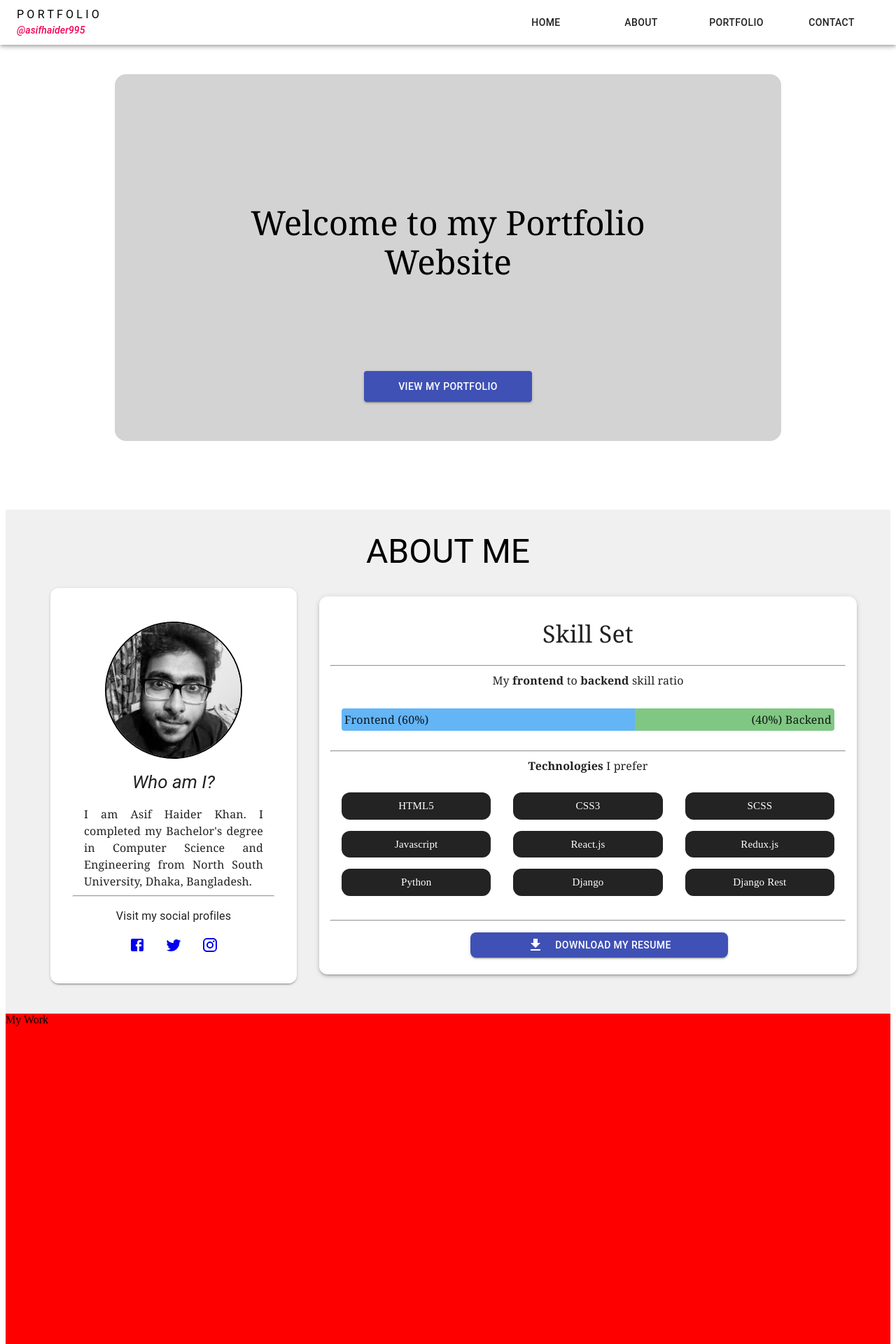
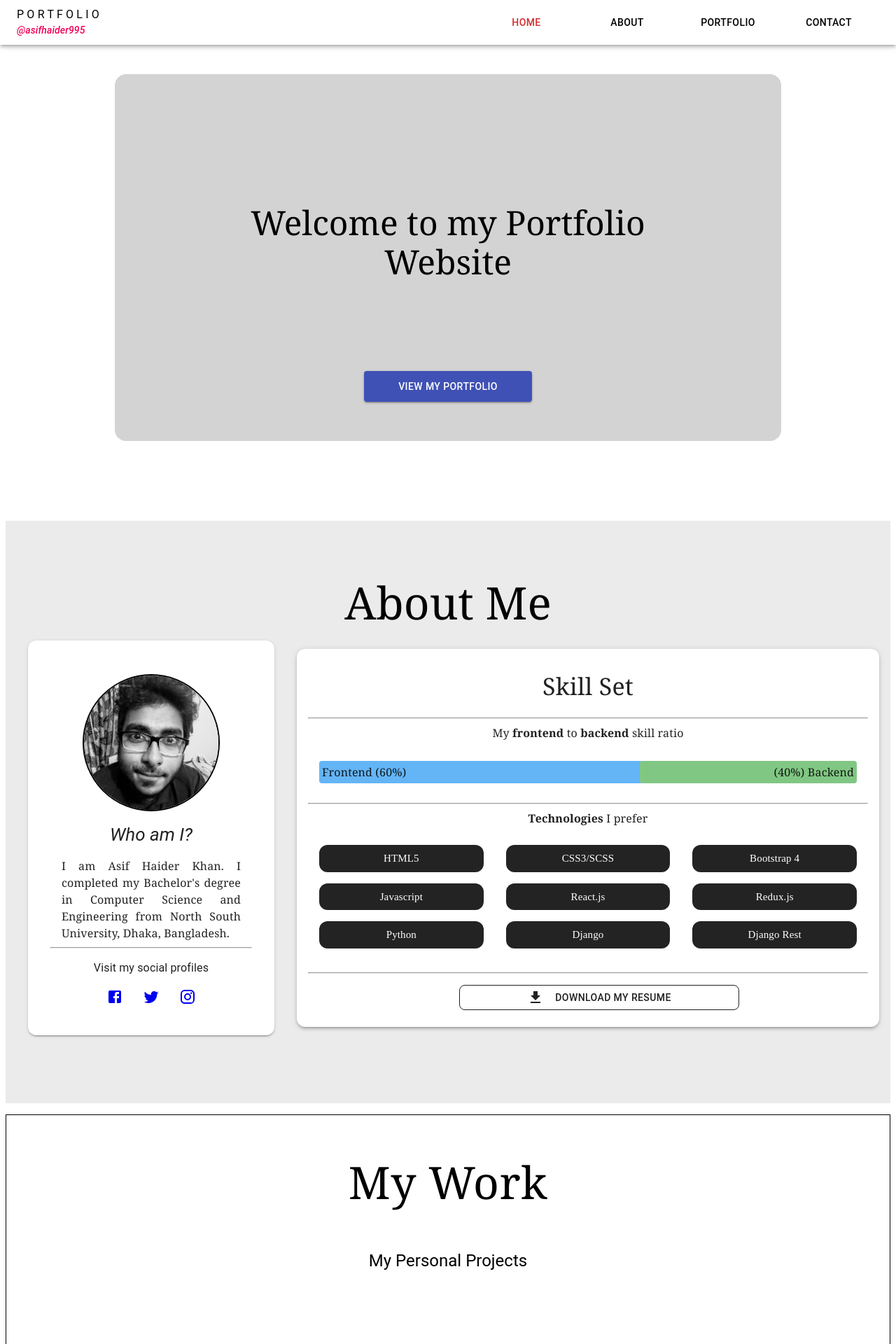
Before and after one commit to asifhaider995/react-portfolio-me, a React (Create React App) app: page / in a window 1280 px wide. Shown: the top 1920 px of the page at 70% size. Built offline with nearby package versions, Linux system fonts and the light colour scheme.

Commit message:
scroll events configured

```diff
--- a/package.json
+++ b/package.json
@@ -9,9 +9,12 @@
     "@testing-library/react": "^9.5.0",
     "@testing-library/user-event": "^7.2.1",
     "colorette": "^1.2.1",
+    "formik": "^2.1.5",
     "react": "^16.13.1",
     "react-dom": "^16.13.1",
-    "react-scripts": "3.4.1"
+    "react-scripts": "3.4.1",
+    "react-scroll": "^1.8.0",
+    "yup": "^0.29.3"
   },
   "scripts": {
     "start": "react-scripts start",
--- a/src/App.css
+++ /dev/null
@@ -1,3 +0,0 @@
-.root {
-  height: 225rem;
-}
--- a/src/App.js
+++ b/src/App.js
@@ -17,7 +17,7 @@ import Footer from './components/Footer'
 
 function App() {
   return (
-    <div style={{height: '200rem', width: '100%', margin: '0', padding: '0'}}>
+    <div style={{height: '240rem'}}>
       <Navbar />
       <Home />
       <About />
--- a/src/components/Footer.js
+++ b/src/components/Footer.js
@@ -1,9 +1,10 @@
 import React from 'react'
-import {makeStyles, Typography, Grid} from '@material-ui/core'
-
+import {makeStyles, Typography, Grid, Fab} from '@material-ui/core'
+import DoubleArrowIcon from '@material-ui/icons/DoubleArrow';
+import {animateScroll as scroll} from 'react-scroll';
 const useStyles = makeStyles((theme)=> ({
   root: {
-    height: '4rem',
+    height: '13%',
     backgroundColor: theme.palette.text.primary,
     display: 'flex',
     alignItems: 'center',
@@ -11,15 +12,49 @@ const useStyles = makeStyles((theme)=> ({
     color: 'white',
     width: '99%',
     position: 'absolute'
-  }
+  },
+  outerGrid: {
+    display: 'inline',
+    alignItems: 'center',
+    justifyContent: 'center',
+    width: '100%',
+  },
+  btnGrid: {
+    display: 'flex',
+    alignItems: 'center',
+    justifyContent: 'center'
+  },
+  scrollToTopBtn: {
+    transform: 'rotate(-90deg)',
+    bottom: '1.5rem',
+    [theme.breakpoints.down('sm')]:{
+      bottom: '1rem',
+    }
+  },
+  typoGrid: {
+    display: 'flex',
+    alignItems: 'center',
+    justifyContent: 'center',
+    marginBottom: '1rem'
+  },
 }))
 function Footer(props) {
   const classes = useStyles();
-
+  function handleClick(event) {
+    event.preventDefault();
+    scroll.scrollToTop({smooth: "easeInOutQuad", delay: "10"});
+  }
   return (
     <Grid className={classes.root}>
-      <Grid>
-        <Typography variant='subtitle1'> Portfolio &copy; 2020, <em>Asif Haider Khan</em></Typography>
+      <Grid className={classes.outerGrid}>
+        <Grid className={classes.btnGrid}>
+          <Fab onClick={handleClick} size="medium" color="secondary" aria-label="up" className={classes.scrollToTopBtn}>
+            <DoubleArrowIcon />
+          </Fab>
+        </Grid>
+        <Grid className={classes.typoGrid}>
+          <Typography variant='subtitle2'> Portfolio &copy; 2020, <em>Asif Haider Khan</em></Typography>
+        </Grid>
       </Grid>
     </Grid>
   )
--- a/src/components/Navbar.js
+++ b/src/components/Navbar.js
@@ -1,6 +1,6 @@
 import React from 'react'
-import {makeStyles, Toolbar, AppBar, Button, Grid, Typography} from '@material-ui/core'
-
+import {makeStyles, Toolbar, AppBar, Grid, Typography} from '@material-ui/core'
+import {Link} from 'react-scroll';
 const useStyles = makeStyles((theme)=> ({
   root: {
     height: '4rem',
@@ -12,7 +12,10 @@ const useStyles = makeStyles((theme)=> ({
     color: 'black',
     width: theme.spacing(50),
     paddingTop: theme.spacing(2),
-    paddingBottom: theme.spacing(2)
+    paddingBottom: theme.spacing(2),
+    '&:hover' : {
+      cursor: 'pointer'
+    }
   },
   spaceGrid: {
     width: theme.spacing(100),
@@ -34,16 +37,23 @@ const useStyles = makeStyles((theme)=> ({
     justifyContent: 'center',
     paddingRight: theme.spacing(2),
     paddingLeft: theme.spacing(2),
-    width: theme.spacing(13),
+    width: theme.spacing(14),
+
   },
   navBtn: {
-    transitionDuration: '.35s',
+    width: '100%',
+    padding: '.75rem',
+    transitionDuration: '.5s',
     '&:hover': {
-      border: '2px solid black',
-      borderRadius: '5px',
       backgroundColor: 'black',
       color: 'white',
+      borderRadius: '5px',
+      zIndex: '1rem',
+      cursor: 'pointer',
     },
+  },
+  activeNavBtn: {
+    color: theme.palette.error.dark
   }
 }))
 function Navbar(props) {
@@ -52,26 +62,67 @@ function Navbar(props) {
   return (
     <AppBar className={classes.root} color='inherit' position='fixed'>
       <Toolbar>
-        {/* <---  Logo --> */}
         <Grid className={classes.logo}>
-          <Typography className={classes.logoLeft}>P O R T F O L I O</Typography>
-          <Typography className={classes.logoRight} align='left' variant='subtitle2' color='secondary'><em>@asifhaider995</em></Typography>
+          <Link
+            to="home"
+            spy={true}
+            smooth="easeInOutQuad"
+            offset={-70}
+            duration={1000}
+          >
+            <Typography className={classes.logoLeft}>P O R T F O L I O</Typography>
+            <Typography className={classes.logoRight} align='left' variant='subtitle2' color='secondary'><em>@asifhaider995</em></Typography>
+          </Link>
         </Grid>
-        {/* <---  Logo --> */}
-        {/* <--- Big Gap --> */}
         <Grid className={classes.spaceGrid} />
         <Grid className={classes.btnGrid}>
           <Grid className={classes.btnInnerGrid}>
-            <Button className={classes.navBtn}>Home</Button>
+            <Link
+              activeClass={classes.activeNavBtn}
+              to="home"
+              spy={true}
+              smooth="easeInOutQuad"
+              offset={-70}
+              duration={1000}
+            >
+              <Typography variant='button' align='center' className={classes.navBtn}>Home</Typography>
+            </Link>
           </Grid>
           <Grid className={classes.btnInnerGrid}>
-            <Button className={classes.navBtn}>About</Button>
+            <Link
+              activeClass={classes.activeNavBtn}
+              to="about"
+              spy={true}
+              smooth="easeInOutQuad"
+              offset={-70}
+              duration={1000}
+            >
+              <Typography variant='button' align='center' className={classes.navBtn}>About</Typography>
+            </Link>
           </Grid>
           <Grid className={classes.btnInnerGrid}>
-            <Button className={classes.navBtn}>Portfolio</Button>
+            <Link
+              activeClass={classes.activeNavBtn}
+              to="portfolio"
+              spy={true}
+              smooth="easeInOutQuad"
+              offset={-70}
+              duration={1000}
+            >
+              <Typography variant='button' align='center' className={classes.navBtn}>Portfolio</Typography>
+            </Link>
           </Grid>
           <Grid className={classes.btnInnerGrid}>
-            <Button className={classes.navBtn}>Contact</Button>
+          <Link
+            activeClass={classes.activeNavBtn}
+            to="contact"
+            spy={true}
+            smooth="easeInOutQuad"
+            offset={-70}
+            duration={1000}
+          >
+            <Typography variant='button' align='center' className={classes.navBtn}>Contact</Typography>
+          </Link>
           </Grid>
         </Grid>
 
--- a/src/index.css
+++ /dev/null
@@ -1,13 +0,0 @@
-body {
-  margin: 0;
-  font-family: -apple-system, BlinkMacSystemFont, 'Segoe UI', 'Roboto', 'Oxygen',
-    'Ubuntu', 'Cantarell', 'Fira Sans', 'Droid Sans', 'Helvetica Neue',
-    sans-serif;
-  -webkit-font-smoothing: antialiased;
-  -moz-osx-font-smoothing: grayscale;
-}
-
-code {
-  font-family: source-code-pro, Menlo, Monaco, Consolas, 'Courier New',
-    monospace;
-}
--- a/src/pages/About.js
+++ b/src/pages/About.js
@@ -1,5 +1,6 @@
 import React from 'react'
 import {Grid, Paper, Typography, Avatar, Icon, Button, makeStyles} from '@material-ui/core'
+import {Element} from 'react-scroll';
 
 import FacebookIcon from '@material-ui/icons/Facebook';
 import TwitterIcon from '@material-ui/icons/Twitter';
@@ -11,8 +12,8 @@ import AvatarImg from '../assets/AvatarImg.jpg'
 const useStyles = makeStyles((theme) => ({
   root : {
     alignItems: 'center',
-    backgroundColor: '#F0F0F0',
-    height: '45rem',
+    backgroundColor: theme.palette.action.selected,
+    height: '52rem',
     [theme.breakpoints.down('sm')]:{
       height: '84rem'
     }
@@ -20,7 +21,8 @@ const useStyles = makeStyles((theme) => ({
   outerGrid: {
     display: 'flex',
     alignItems: 'center',
-    padding: '2rem',
+    justifyContent: 'center',
+    margin: '1rem 0',
     borderRadius: '1rem',
     height: '100%',
     [theme.breakpoints.down('sm')]:{
@@ -43,16 +45,17 @@ const useStyles = makeStyles((theme) => ({
     display: 'flex',
     alignItems: 'center',
     justifyContent: 'center',
-    width: '100%',
-    marginBottom: '1.5rem',
+    paddingTop: '5rem',
     [theme.breakpoints.down('sm')]:{
       margin: '1rem 0',
-      padding: '1rem 0'
+      paddingTop: '1rem'
     }
   },
   heading: {
-    fontSize: '3rem',
-    fontFamily: 'Roboto'
+    fontSize: '4rem',
+    fontFamily: 'Cambria',
+    fontWidth: '1rem',
+    fontStyle: 'capitalize'
   },
   body: {
     width: '100%',
@@ -182,6 +185,7 @@ const useStyles = makeStyles((theme) => ({
   },
   skillText: {
     fontFamily: 'Cambria',
+    fontStyle: 'capitalize'
   },
   listGrid: {
     padding: '1rem',
@@ -239,6 +243,11 @@ const useStyles = makeStyles((theme) => ({
     justifyContent: 'center',
     borderRadius: '.5rem',
     width: '50%',
+    transitionDuration: '.75s',
+    '&:hover':  {
+      color: 'white',
+      backgroundColor: theme.palette.info.dark
+    },
     [theme.breakpoints.down('sm')]: {
       width: '100%',
       margin: '0 1rem'
@@ -280,13 +289,15 @@ function About() {
     )
   }
   return (
-    <div id='about-root' className={classes.root}>
+    <div id='about' className={classes.root}>
       <Grid className={classes.outerGrid}>
         <Grid className={classes.innerGrid}>
           <Grid className={classes.headGrid}>
-            <Typography variant='h3' className={classes.heading}>
-              ABOUT ME
-            </Typography>
+            <Element name='about' className='element'>
+              <Typography variant='h3' className={classes.heading}>
+                About Me
+              </Typography>
+            </Element>
           </Grid>
           <Grid className={classes.body}>
             <Paper elevation={2} className={classes.mainContent}>
@@ -351,8 +362,8 @@ function About() {
                   <Grid className={classes.listGrid}>
                     <Grid className={classes.listItem}>
                       {techBlock("HTML5")}
-                      {techBlock("CSS3")}
-                      {techBlock("SCSS")}
+                      {techBlock("CSS3/SCSS")}
+                      {techBlock("Bootstrap 4")}
                     </Grid>
                     <Grid className={classes.listItem}>
                       {techBlock("Javascript")}
@@ -368,7 +379,7 @@ function About() {
                 </Grid>
                 <hr />
                 <Grid className={classes.downloadBtnGrid}>
-                  <Button color='primary' variant='contained' className={classes.downloadBtn}>
+                  <Button color='inherit' variant='outlined' className={classes.downloadBtn}>
                     <Icon className={classes.downloadIcon} color='inherit'> <GetAppIcon /> </Icon>
                     Download my resume
                   </Button>
--- a/src/pages/Contact.js
+++ b/src/pages/Contact.js
@@ -1,5 +1,5 @@
 import React from 'react'
-import {makeStyles, Paper, Grid, Typography, Icon} from '@material-ui/core'
+import {makeStyles, Grid, Typography, Icon, TextField, Button} from '@material-ui/core'
 
 import EmailIcon from '@material-ui/icons/Email';
 import PhoneIcon from '@material-ui/icons/Phone';
@@ -7,15 +7,20 @@ import PhoneIcon from '@material-ui/icons/Phone';
 const useStyles = makeStyles((theme) => ({
   root : {
     alignItems: 'center',
-    height: '38rem',
+    height: '52rem',
+    width: '100%',
+    backgroundColor: '#fffff1',
+    [theme.breakpoints.down('sm')]: {
+      height: '55rem'
+    }
   },
   outerGrid: {
     display: 'flex',
     alignItems: 'center',
     justifyContent: 'center',
     height: '100%',
+    width: '100%',
     margin: '1rem 0',
-    border: '1px black solid'
   },
   innerGrid: {
     display: 'inline',
@@ -34,7 +39,10 @@ const useStyles = makeStyles((theme) => ({
     }
   },
   typoHead: {
-    fontSize: '3rem'
+    fontSize: '4rem',
+    fontFamily: 'Cambria',
+    fontWidth: '1rem',
+    fontStyle: 'capitalize'
   },
   infoGrid: {
     display: 'flex',
@@ -55,7 +63,7 @@ const useStyles = makeStyles((theme) => ({
     height: '3rem',
     border: '1px solid black',
     borderRadius: '.5rem',
-    marginRight: '5rem',
+    marginRight: '6rem',
     transitionDuration: '.5s',
     '&:hover' : {
       backgroundColor: theme.palette.error.dark,
@@ -63,7 +71,7 @@ const useStyles = makeStyles((theme) => ({
     },
     [theme.breakpoints.down('sm')]: {
       marginRight: '0',
-      width: '20rem',
+      width: '100%',
       marginTop: '2rem',
       marginBottom: '2rem'
     }
@@ -84,7 +92,7 @@ const useStyles = makeStyles((theme) => ({
     },
     [theme.breakpoints.down('sm')]: {
       marginLeft: '0',
-      width: '20rem',
+      width: '100%',
       marginTop: '2rem',
       marginBottom: '2rem'
     }
@@ -93,15 +101,66 @@ const useStyles = makeStyles((theme) => ({
     marginRight: '0.75rem'
   },
   formGrid: {
-
+    display: 'flex',
+    alignItems: 'center',
+    justify: 'center',
+    width: '50rem',
+    margin: '1rem 0',
+    [theme.breakpoints.down('sm')]: {
+      width: '100%',
+    }
+  },
+  formPaper: {
+    display: 'block',
+    alignItems: 'center',
+    justifyContent: 'center',
+    width: '44.8rem',
+    height: '100%',
+    padding: '2.5rem',
+    borderRadius: '5px',
+    [theme.breakpoints.down('sm')]: {
+      width: '100%',
+      height: '100%',
+      padding: '1rem 0',
+      paddingLeft: '0'
+    }
+  },
+  formField: {
+    margin: '1rem 0',
+    height: '100%',
+    borderRadius: '5px',
+    color: 'black'
+  },
+  formBtnGrid: {
+    paddingTop: '1rem',
+    width: '10rem',
+    [theme.breakpoints.down('sm')]: {
+      width: '100%'
+    }
+  },
+  sendBtn: {
+    height: '2.75rem',
+    backgroundColor: 'white',
+    color: 'black',
+    border: '1px solid black',
+    borderRadius: '5px',
+    '&:hover': {
+      color: 'white',
+      backgroundColor: theme.palette.error.dark
+    }
   }
 }))
 
 
-function Contact() {
+function Contact(props) {
   const classes = useStyles();
+
+  function handleSubmit(e) {
+    e.preventDefault();
+  }
+
   return (
-    <div id='about-root' className={classes.root}>
+    <div id='contact' className={classes.root}>
       <Grid className={classes.outerGrid}>
         <Grid className={classes.innerGrid}>
           <Grid className={classes.headingGrid}>
@@ -125,12 +184,50 @@ function Contact() {
               </Grid>
             </Grid>
             <Grid className={classes.formGrid}>
-              <form>
+              <form onSubmit={handleSubmit}>
+                <Grid className={classes.formPaper}>
+                  <Typography align='center'> You can leave me a message </Typography>
+                  <TextField
+                    name='name'
+                    placeholder='Your Name'
+                    label='Name'
+                    required
+                    fullWidth
+                    variant='outlined'
+                    error={true}
+                    helperText='What are you doing?'
+                    className={classes.formField}
+                  />
+                  <TextField
+                    name='email'
+                    placeholder='Your Email'
+                    label='Email'
+                    required
+                    fullWidth
+                    variant='outlined'
+                    error={true}
+                    helperText='What are you doing?'
+                    className={classes.formField}
+                  />
+                  <TextField
+                    multiline
+                    rows={5}
+                    placeholder='Your Message'
+                    label='Message'
+                    required
+                    fullWidth
+                    variant='outlined'
+                    error={true}
+                    helperText='What are you doing?'
+                    className={classes.formField}
+                  />
+                  <Grid className={classes.formBtnGrid}>
+                    <Button className={classes.sendBtn} variant='contained' fullWidth color='primary' type="submit"> Send Message </Button>
+                  </Grid>
+                </Grid>
               </form>
             </Grid>
           </Grid>
-          <Paper elevation={2}>
-          </Paper>
         </Grid>
       </Grid>
     </div>
--- a/src/pages/Home.js
+++ b/src/pages/Home.js
@@ -76,7 +76,7 @@ function Home() {
   const classes = useStyles();
 
   return (
-    <div id='home-root' className={classes.root}>
+    <div id='home' className={classes.root}>
       <Grid className={classes.outerGrid}>
         <Grid className={classes.innerGrid}>
           <Grid className={classes.typoGrid}>
--- a/src/pages/Portfolio.js
+++ b/src/pages/Portfolio.js
@@ -1,20 +1,65 @@
 import React from 'react'
-import {makeStyles} from '@material-ui/core'
+import {makeStyles, Grid, Typography} from '@material-ui/core'
 
 const useStyles = makeStyles((theme) => ({
   root : {
     alignItems: 'center',
-    backgroundColor: 'red',
     height: '90rem'
   },
+  outerGrid: {
+    display: 'flex',
+    alignItems: 'center',
+    justifyContent: 'center',
+    height: '100%',
+    margin: '1rem 0',
+    border: '1px black solid'
+  },
+  innerGrid: {
+    display: 'inline',
+    height: '100%',
+    alignItems: 'center',
+    justifyContent: 'center',
+    padding: '1rem'
+  },
+  headingGrid: {
+    display: 'flex',
+    alignItems: 'center',
+    justifyContent: 'center',
+    padding: '3rem 0',
+    [theme.breakpoints.down('sm')]:{
+      padding: '1rem 0'
+    }
+  },
+  typoHead: {
+    fontSize: '4rem',
+    fontFamily: 'Cambria',
+    fontWidth: '1rem',
+    fontStyle: 'capitalize'
+  },
+  mainContent: {
+    display: 'flex',
+    alignItems: 'center',
+    justifyContent: 'center',
+  }
 }))
 
 
 function Portfolio() {
   const classes = useStyles();
   return (
-    <div id='about-root' className={classes.root}>
-      My Work
+    <div id='portfolio' className={classes.root}>
+      <Grid className={classes.outerGrid}>
+        <Grid className={classes.innerGrid}>
+          <Grid className={classes.headingGrid}>
+            <Typography className={classes.typoHead} align='center'>My Work</Typography>
+          </Grid>
+          <Grid className={classes.mainContent}>
+            <Grid className={classes.projectList}>
+              <Typography align='center' variant='h5'> My Personal Projects </Typography>
+            </Grid>
+          </Grid>
+        </Grid>
+      </Grid>
     </div>
   )
 }
```
Also changed, not shown: 1 other file (tests, documents, lock files or other folders).
